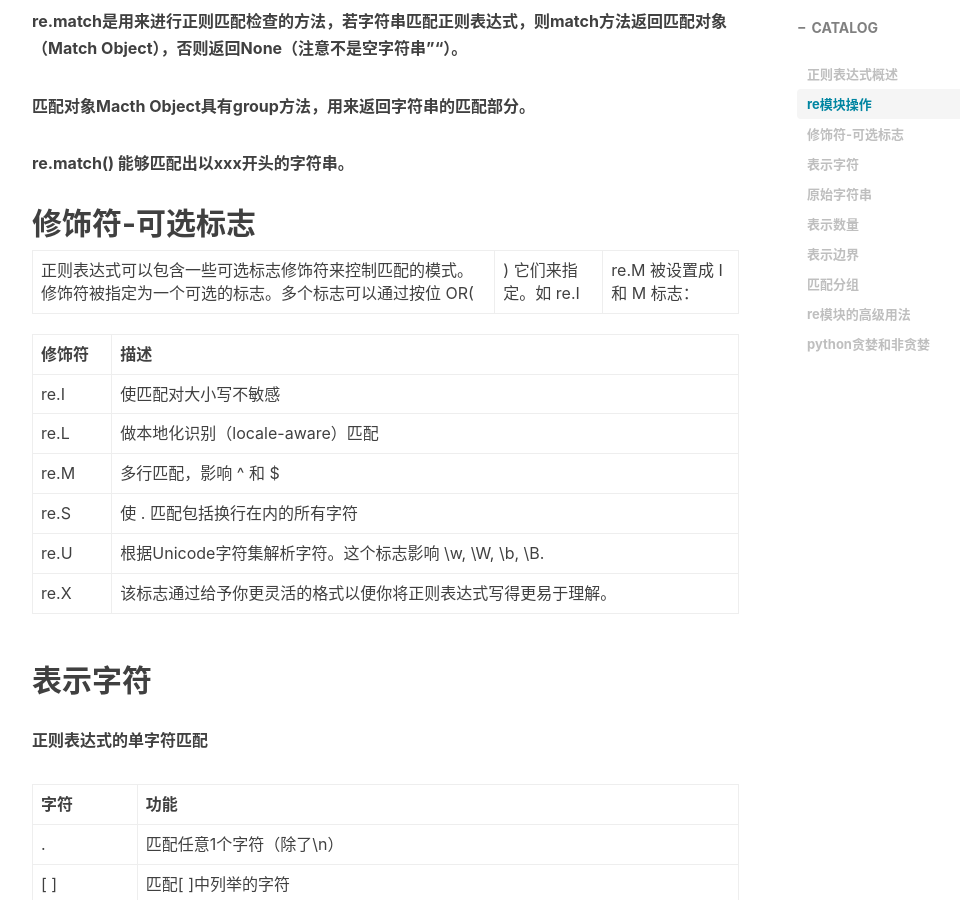
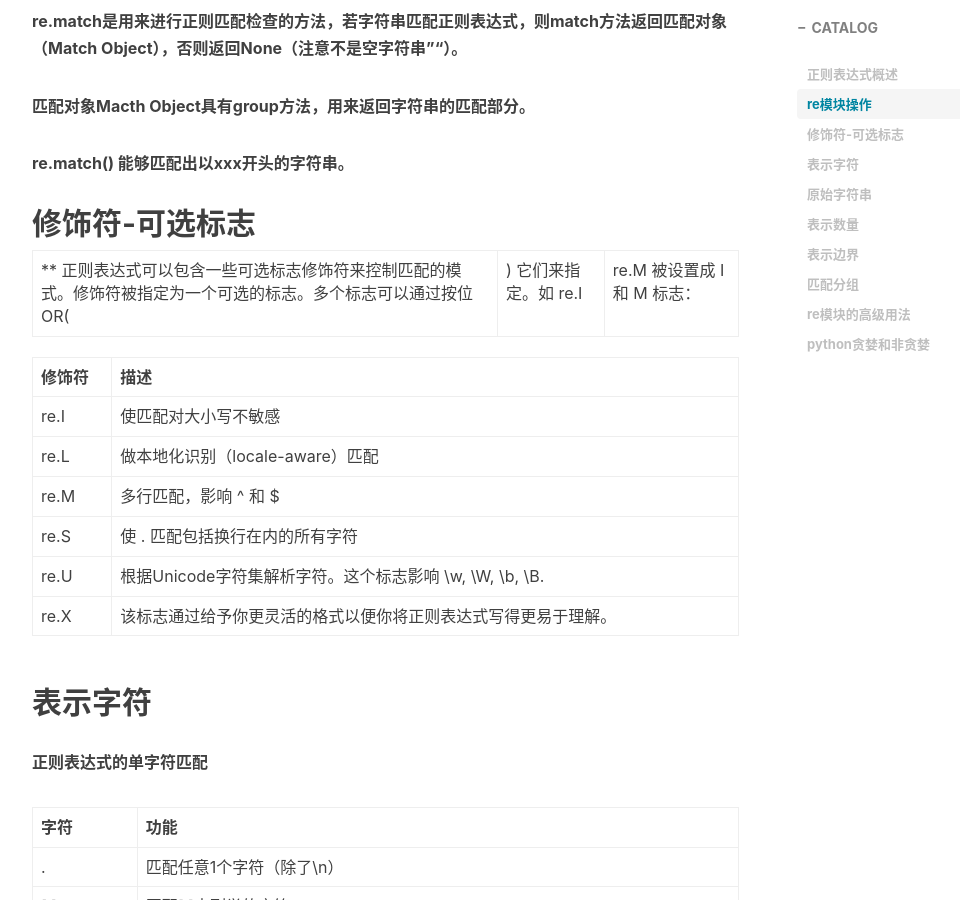
Before and after one commit to wuqiufeng/wuqiufeng.github.io, a Jekyll site: the page built from _posts/2018-01-08-正则表达式.md, in a window 1280 px wide and 900 px high, scrolled down 1296 px. Shown: the whole window, without its empty margins (233-1193 px from the left). Built offline with Jekyll 4.4.1, drawn with Linux system fonts in a browser that asks for light colours; nearby versions of some CDN libraries; comment, search, counter and statistics services are not loaded.

```diff
--- a/_posts/2018-01-08-正则表达式.md
+++ b/_posts/2018-01-08-正则表达式.md
@@ -44,7 +44,8 @@ result.group()
 
 ## 修饰符-可选标志
 
-正则表达式可以包含一些可选标志修饰符来控制匹配的模式。修饰符被指定为一个可选的标志。多个标志可以通过按位 OR(|) 它们来指定。如 re.I | re.M 被设置成 I 和 M 标志：
+** 正则表达式可以包含一些可选标志修饰符来控制匹配的模式。修饰符被指定为一个可选的标志。多个标志可以通过按位 OR(|) 它们来指定。如 re.I | re.M 被设置成 I 和 M 标志：
+
 
 修饰符 | 描述
 ----|:----|
```
